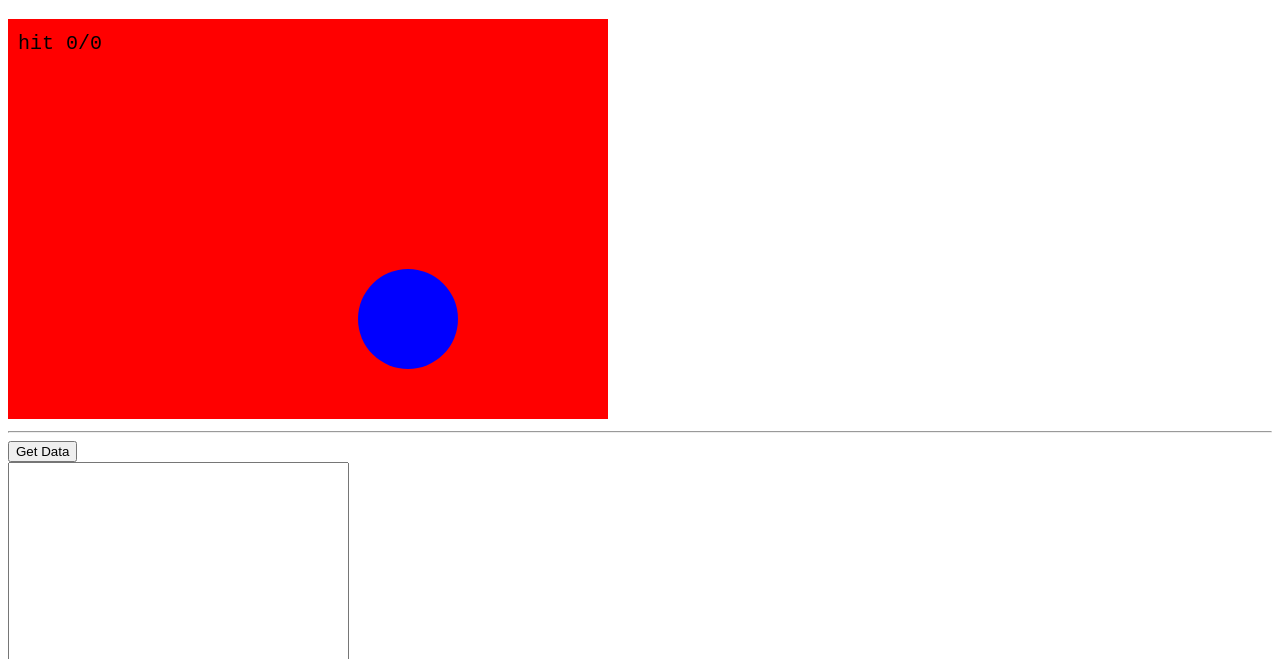
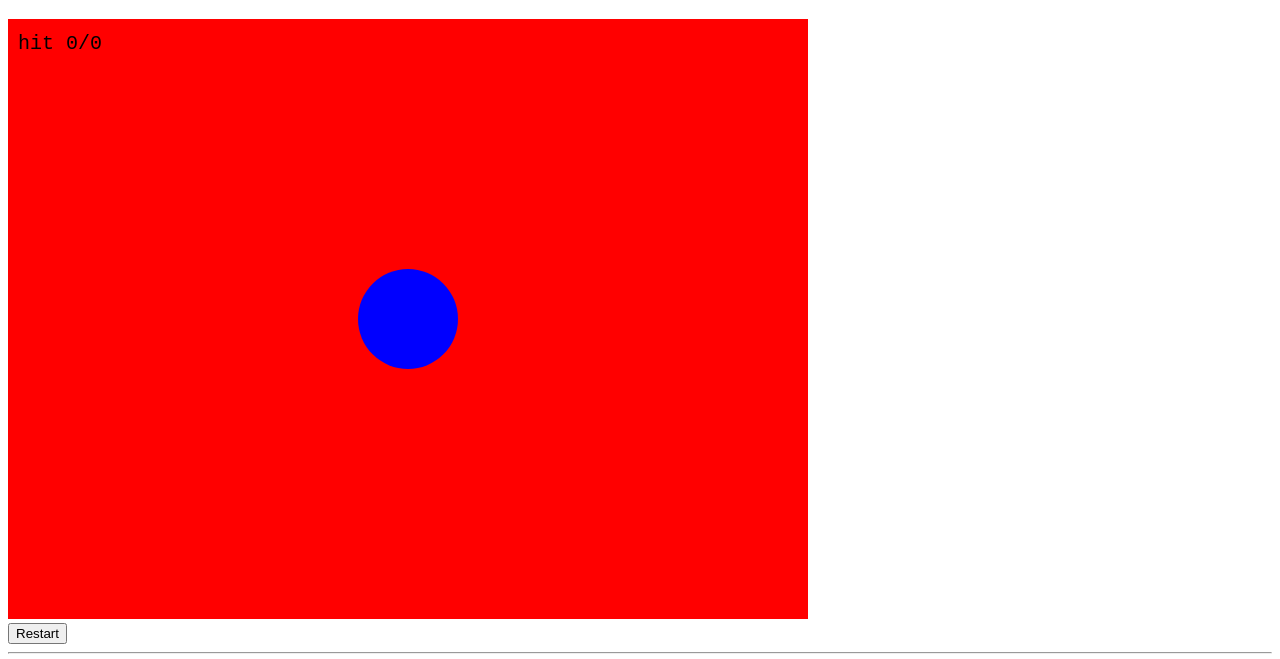
Before and after one commit to CalSch/vision-test, a plain HTML site: page index.html in a window 1280 px wide. Shown: the part 61-720 px from the top of the page. Drawn offline with Linux system fonts and the light colour scheme.

Commit message:
added a reset button

```diff
--- a/index.html
+++ b/index.html
@@ -8,6 +8,8 @@
 <body>
 	<h1>Vision Test</h1>
 	<canvas id="screen"></canvas>
+	<br>
+	<button onclick="restart()">Restart</button>
 	<hr>
 	<button onclick="getData()">Get Data</button>
 	<br>
--- a/script.js
+++ b/script.js
@@ -1,5 +1,5 @@
-let screenWidth = 600;
-let screenHeight = 400;
+let screenWidth = 800;
+let screenHeight = 600;
 
 /** @type {HTMLCanvasElement} */
 let canvas = document.getElementById("screen");
@@ -23,7 +23,7 @@ let ctx = canvas.getContext('2d');
 
 let startTime = Date.now();
 let lastClickTime = Date.now();
-let duration = 120;
+let duration = 60;
 
 let bgColor = [255,0,0];
 let shapeColor = [0,0,255];
@@ -117,6 +117,12 @@ function isTimeUp() {
 
 function listToColorString(c) {
 	return `rgb(${c[0]},${c[1]},${c[2]})`;
+}
+
+function restart() {
+	started = false;
+	startTime = Date.now();
+	lastClickTime = Date.now();
 }
 
 function draw() {
```
